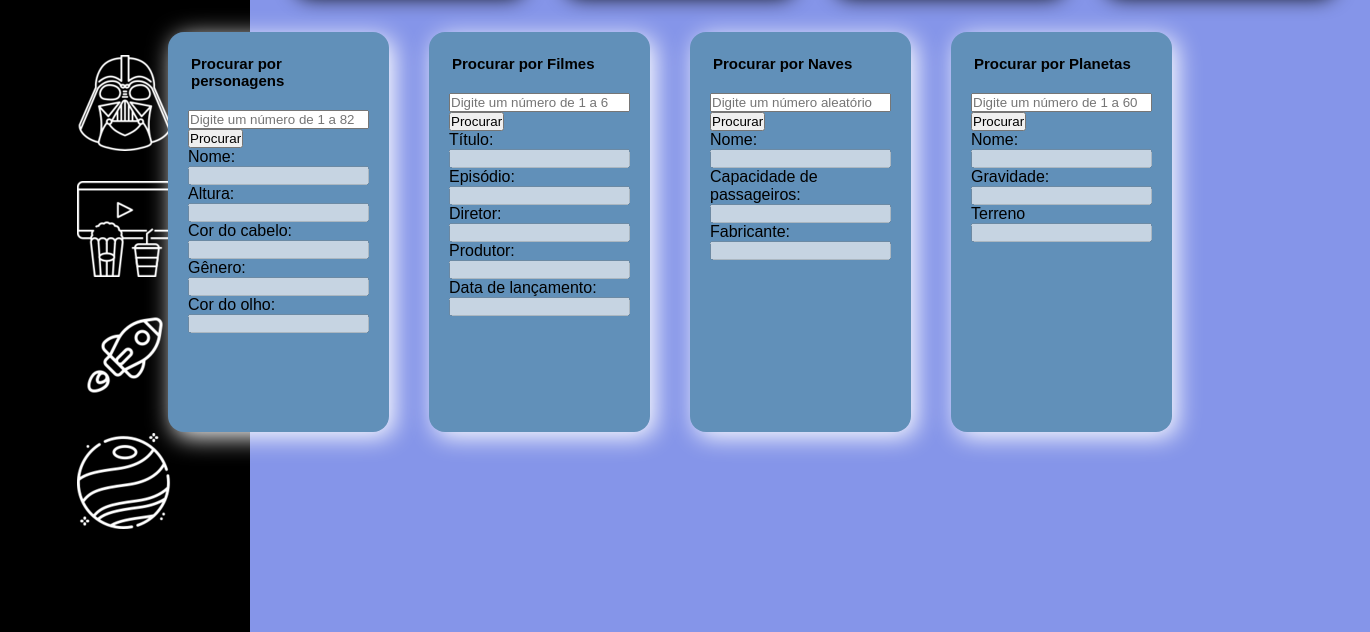
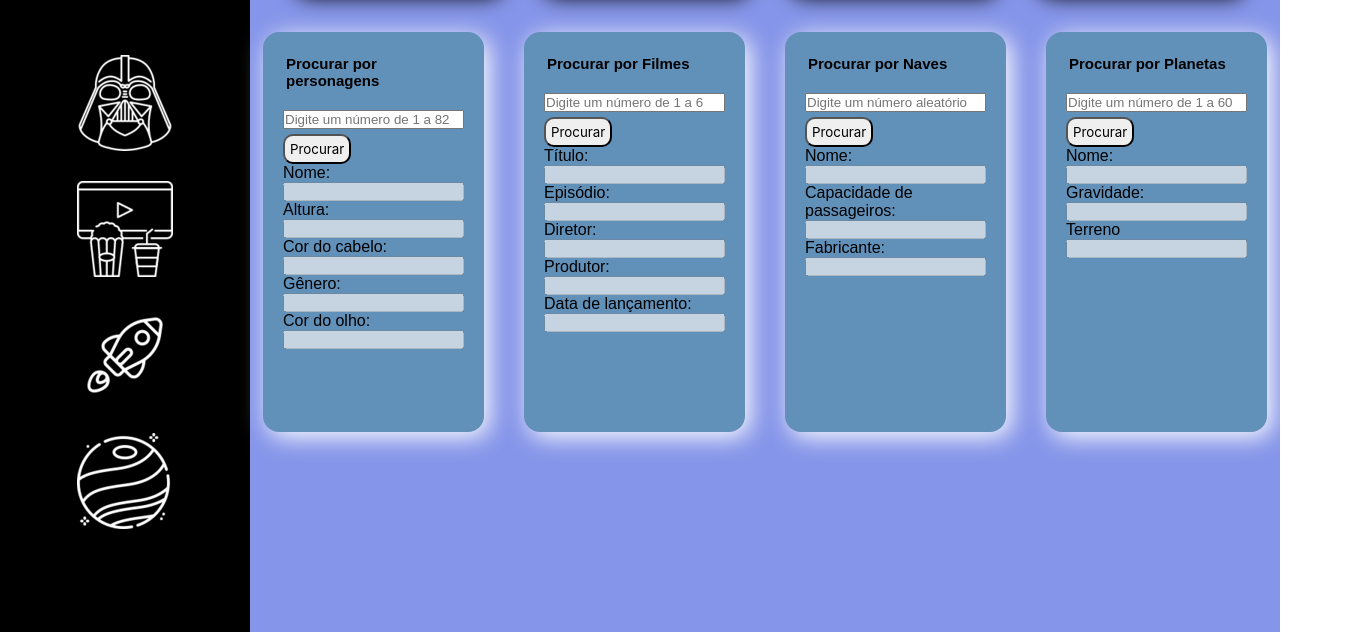
Before and after one commit to lucascarcuschinski/TesteDevJr2, a plain HTML site: page index.html in a window 1280 px wide. Shown: the part 168-800 px from the top of the page, 1370 px wide, since content can reach past the window. Drawn offline with nearby package versions, Linux system fonts and the light colour scheme; no server answers; a web font is replaced by a local one.

Commit message:
Update style.css

```diff
--- a/style.css
+++ b/style.css
@@ -41,6 +41,8 @@ ul {
     width: 100%;
     display: block;
     justify-content: center;
+    max-width: 3000px;
+    min-width: 320px;
 }
 
 .card{
@@ -101,8 +103,6 @@ ul {
     display: flex;
     padding: 20px;
     margin: 0 20px;
-    height: 200px;
-    width: 100vh;
     object-fit: contain;
     justify-content: center;
 
@@ -117,7 +117,7 @@ ul {
     align-items: stretch;
     object-fit: contain;
 
-    width: 400px;
+    width: 240px;
     height: 400px;
     margin: 0 20px;
 
@@ -142,7 +142,7 @@ ul {
     padding: 20px;
     align-items: stretch;
 
-    width: 400px;
+    width: 240px;
     height: 400px;
     margin: 0 20px;
 
@@ -156,3 +156,11 @@ ul {
     align-items: center;
     padding: 1px;
 }
+
+.info-content button {
+    font-family: -apple-system, BlinkMacSystemFont, 'Segoe UI', Roboto, Oxygen, Ubuntu, Cantarell, 'Open Sans', 'Helvetica Neue', sans-serif;
+    border-radius: 10px;
+    padding: 5px;
+    margin-top: 5px;
+
+}
```
